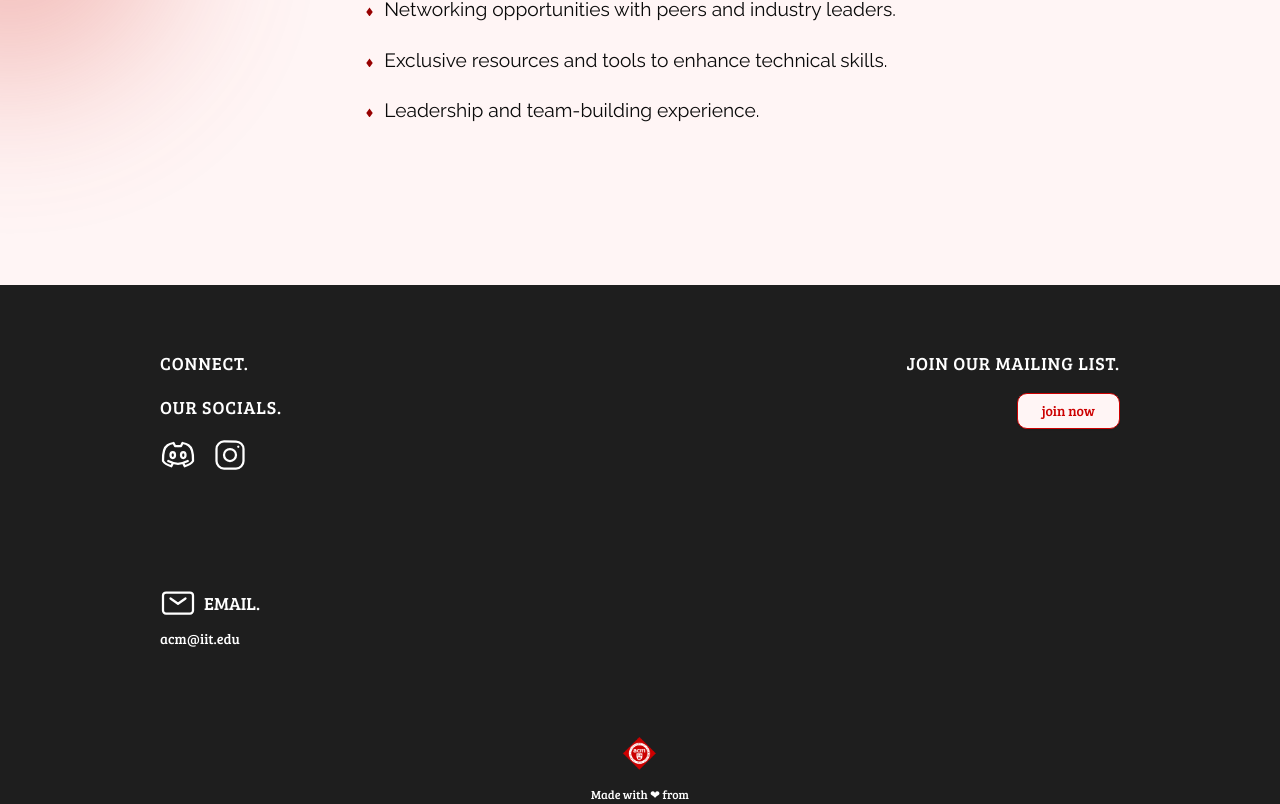
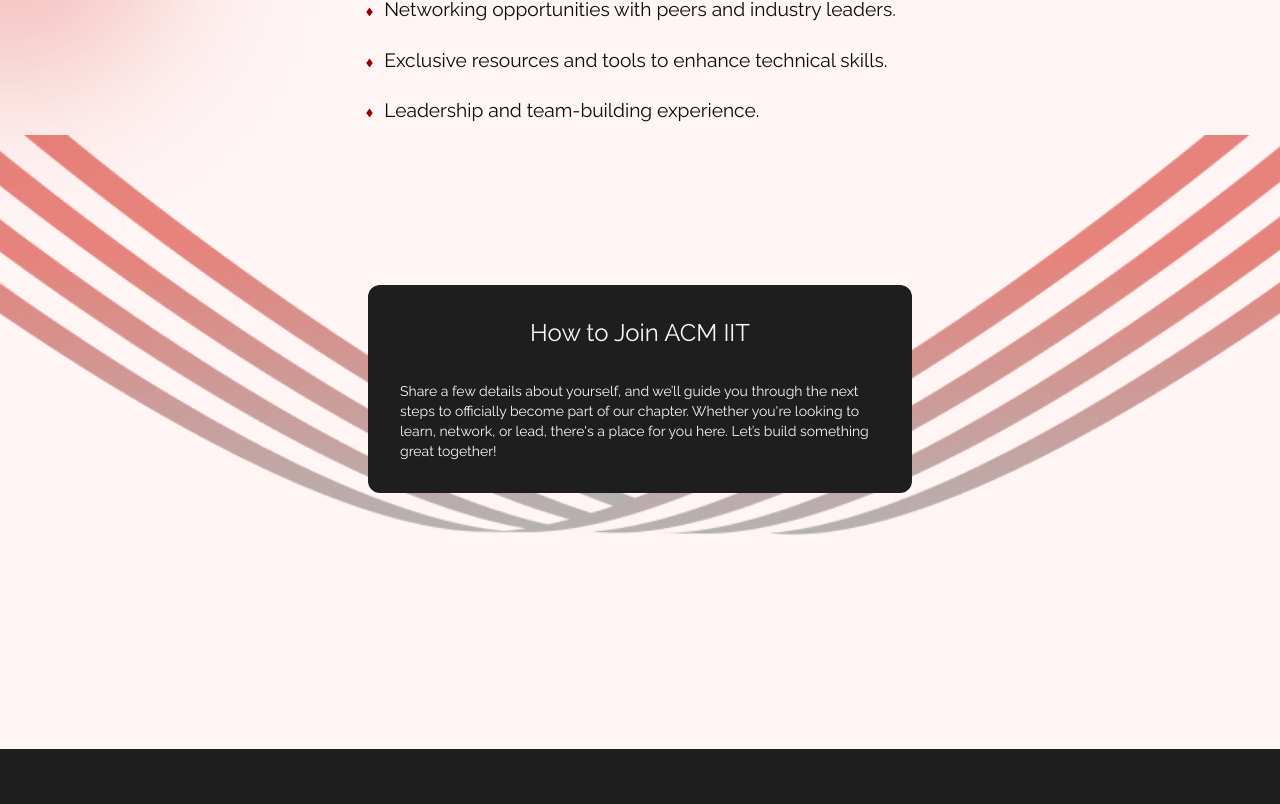
Before and after one commit to iitacm/iitacm1.github.io, a Next.js app: page /get-involved in a window 1280 px wide. Shown: the part 834-1638 px from the top of the page. Built offline with nearby package versions, Linux system fonts and the light colour scheme.

Commit message:
`Added new section to get involved page with image and instructions on how to join ACM IIT`

```diff
--- a/app/get-involved/page.tsx
+++ b/app/get-involved/page.tsx
@@ -1,4 +1,5 @@
 import { Header } from "@/components/ui/page-header";
+import Image from "next/image";
 
 const Page = () => {
     const teamHeaderText = `Join ACM IIT to unlock opportunities for learning, networking, and hands-on experiences.`;
@@ -28,6 +29,17 @@
                 </ul>
             </section>
         </div>
+        <section className="relative mb-16 w-full h-[400px]">
+            <div className="px-8 lg:px-24 flex justify-center items-center">
+                <div className="z-[9] flex flex-col gap-8 font-raleway bg-fontcolor text-background rounded-lg p-8 w-full md:w-1/2">
+                    <h2 className="text-2xl text-center">How to Join ACM IIT</h2>
+                    <p className="text-sm font-lighter">
+                    Share a few details about yourself, and we’ll guide you through the next steps to officially become part of our chapter. Whether you&apos;re looking to learn, network, or lead, there&apos;s a place for you here. Let’s build something great together!
+                    </p>
+                </div>
+            </div>
+            <Image src="/assets/ribbon.png" width={1200} height={378} alt="Ribbon" className="absolute bottom-[150px] w-full h-[400px] object-cover" />
+        </section>
         </>
     );
 };
```
Also changed, not shown: public/assets/ribbon.png (added).
